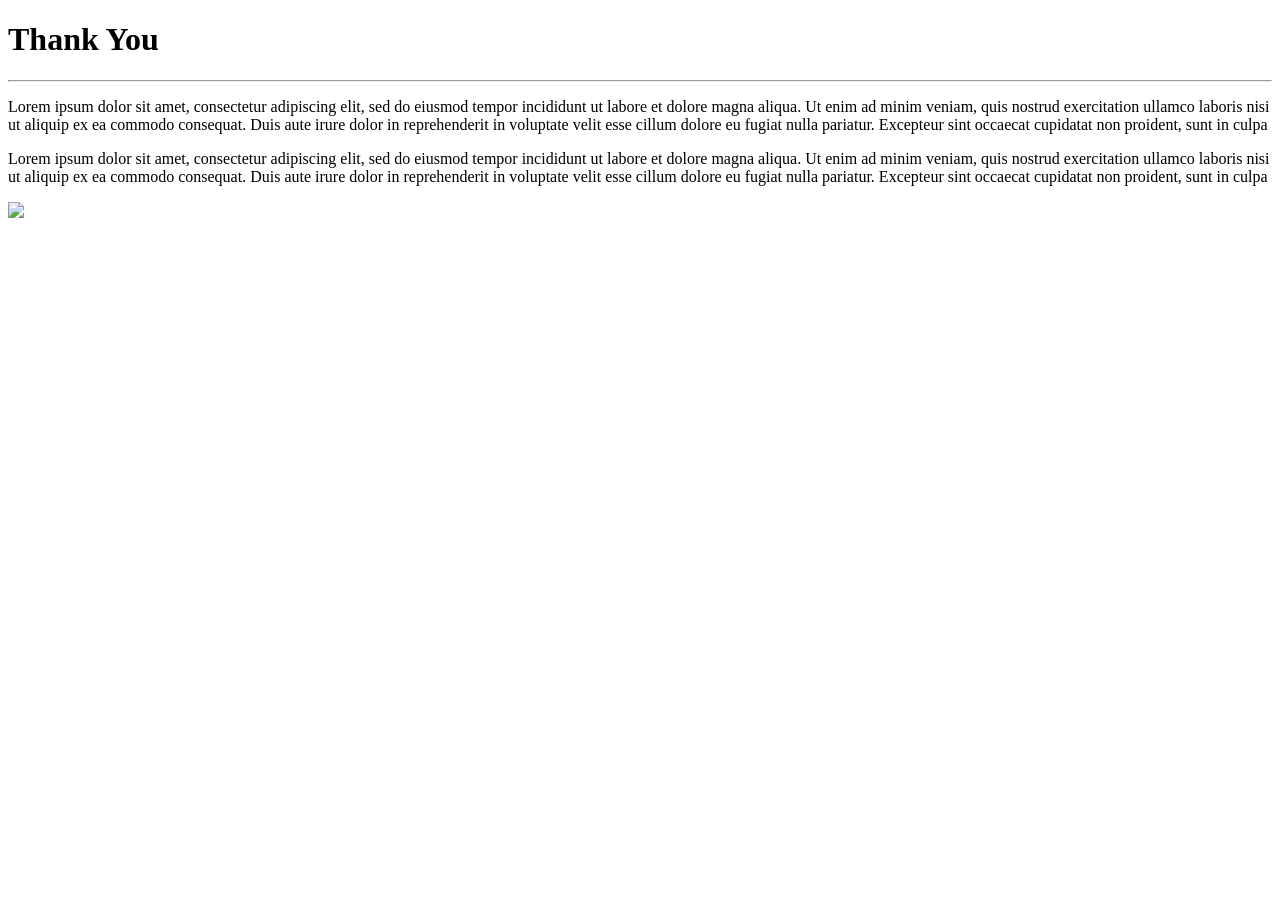
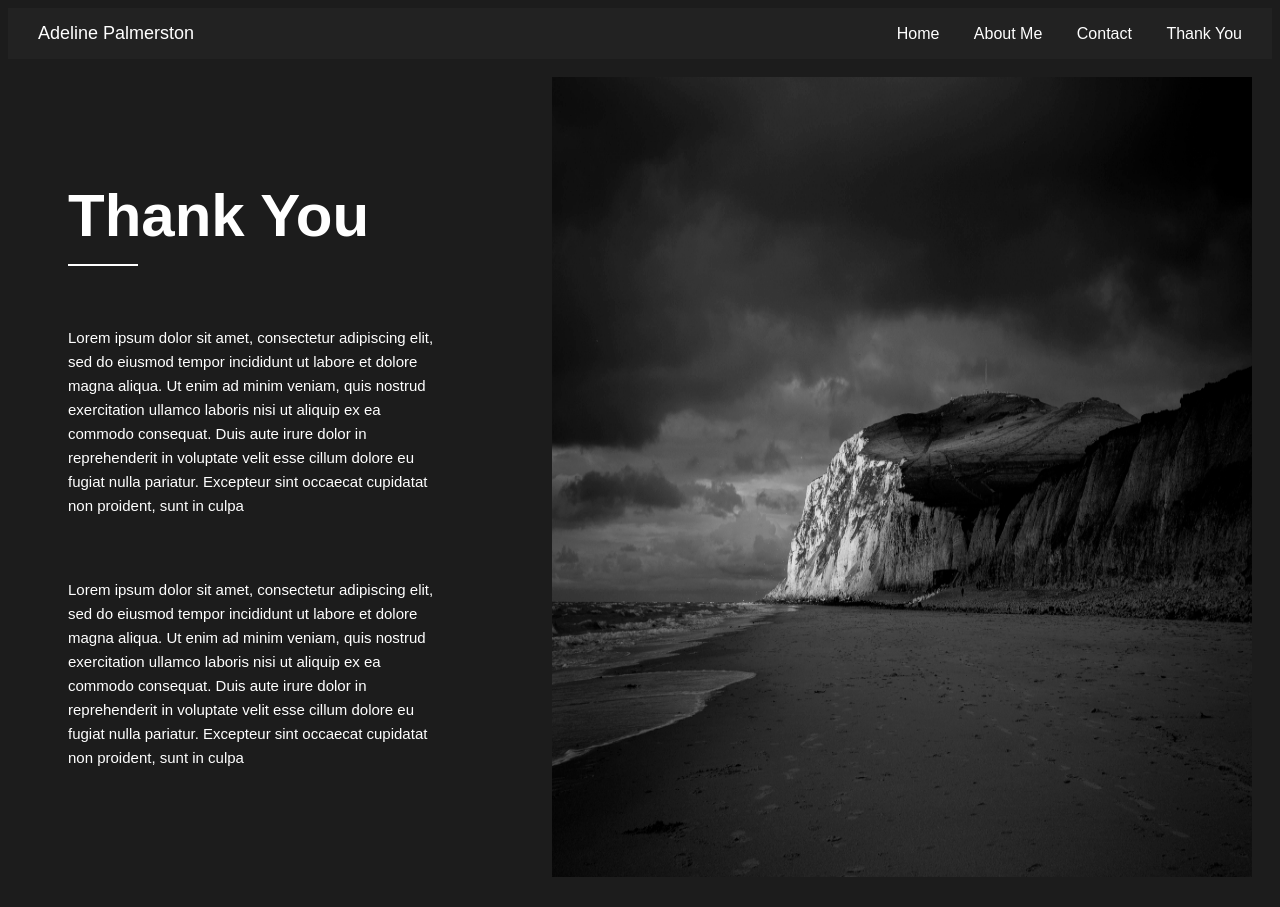
Before and after one commit to leovuext1/Training, a plain HTML site: page page/thankyou.html in a window 1280 px wide. Before the commit the page ends 800 px from the top, so only its background shows below. Drawn offline with Linux system fonts and the light colour scheme.

Commit message:
dev:about me page, header, file css,

```diff
--- /dev/null
+++ b/assets/styles/aboutme.css
@@ -0,0 +1,71 @@
+#container-header {
+  display: flex;
+  justify-content: space-between;
+  align-items: center;
+}
+
+.L01 {
+  align-items: center;
+  color: white;
+  font-size: 18px;
+}
+
+#R01 a {
+  color: white;
+  text-decoration: none;
+  margin-left: 30px;
+  font-size: 16px;
+}
+body {
+  font-family: Arial, sans-serif;
+  background-color: #1c1c1c;
+}
+
+header {
+  background-color: #222;
+  padding: 15px 30px;
+}
+img {
+  width: 600px;
+  height: 400px;
+}
+.line {
+    width: 120px;
+    height: 2px;
+    background-color: #ffffff;
+    margin: 40px;
+    margin-top: -40px;
+}
+#A01 {
+  display: flex;
+  justify-content: auto;
+  height: 75vh;
+  gap: 20px;
+  overflow-x: scroll;
+
+}
+#container1 {
+  display: flex;
+  height: 35vh;
+  gap: 200px;
+  color: #ffffff;
+  padding: 10px;
+}
+h1{
+  font-size: 60px;
+  margin: 40px;
+  white-space: nowrap;
+}
+p{
+  font-size:13px;
+}
+#A06{
+  display:flex;
+  gap: 30px;
+  align-items: center;
+
+}
+h2{
+  font-size: 20px;
+
+}
--- /dev/null
+++ b/assets/styles/contact.css
@@ -0,0 +1,69 @@
+body {
+  font-family: Arial, sans-serif;
+  background-color: #1c1c1c;
+}
+
+header {
+  background-color: #222;
+  padding: 15px 30px;
+}
+
+#container-header {
+  display: flex;
+  justify-content: space-between;
+  align-items: center;
+}
+
+.L01 {
+  align-items: center;
+  color: white;
+  font-size: 18px;
+}
+
+#R01 a {
+  color: white;
+  text-decoration: none;
+  margin-left: 30px;
+  font-size: 16px;
+
+}
+#container {
+    display: flex;
+    flex-direction: auto;
+    justify-content: auto;
+    align-items: center;
+    height: 100vh;
+    gap: 70px;
+    color: #ffffff;
+    padding: 20px;
+
+}
+img {
+    width: 700px;
+    height: 800px;
+}
+
+.line {
+    width: 90px;
+    height: 2px;
+    background-color: #ffffff;
+    margin: 20px 0;
+    margin-top: -40px;
+}
+.texticon {
+  display: flex;
+  align-items: center; /* căn giữa theo chiều dọc */
+  margin-bottom: 15px; /* khoảng cách giữa các dòng */
+  color: white;
+  font-size: 16px;
+}
+h1 {
+  font-size: 60px;
+
+}
+p{
+    font-size: 15px;
+}
+#C03{
+    margin-top: 70px;
+}
--- /dev/null
+++ b/assets/styles/index.css
@@ -0,0 +1,30 @@
+
+body {
+  font-family: Arial, sans-serif;
+  background-color: #1c1c1c;
+}
+
+header {
+  background-color: #222;
+  padding: 15px 30px;
+}
+
+#container-header {
+  display: flex;
+  justify-content: space-between;
+  align-items: center;
+}
+
+#L01 {
+  align-items: center;
+  color: white;
+  font-size: 18px;
+}
+
+#R01 a {
+  color: white;
+  text-decoration: none;
+  margin-left: 30px;
+  font-size: 16px;
+
+}
--- /dev/null
+++ b/assets/styles/thankyou.css
@@ -0,0 +1,73 @@
+
+body {
+  font-family: Arial, sans-serif;
+  background-color: #1c1c1c;
+}
+
+header {
+  background-color: #222;
+  padding: 15px 30px;
+}
+
+#container-header {
+  display: flex;
+  justify-content: space-between;
+  align-items: center;
+}
+
+.L01 {
+  align-items: center;
+  color: white;
+  font-size: 18px;
+}
+
+#R01 a {
+  color: white;
+  text-decoration: none;
+  margin-left: 30px;
+  font-size: 16px;
+  transition: color 0.3s ease;
+}
+#container {
+  display: flex;
+    flex-direction: auto;
+    align-items: center;
+    justify-content: auto;
+    height: 100vh;
+    gap: 70px;
+    color: #ffffff;
+    padding: 20px;
+
+
+}
+img {
+    width: 700px;
+    height: 800px;
+    align-items: center;
+}
+
+.line {
+    width: 70px;
+    height: 2px;
+    background-color: #ffffff;
+    margin-top: -40px;
+}
+#H01  {
+  margin-bottom: 0px;
+  color: white;
+  font-size: 16px;
+  line-height: 1.6;
+}
+h1 {
+  font-size: 60px;
+  white-space: nowrap;
+}
+p{
+  font-size: 15px;
+  color: white;
+  margin-top: 60px;
+  margin-bottom: 60px;
+}
+#H01{
+    padding: 40px;
+}
--- a/page/thankyou.html
+++ b/page/thankyou.html
@@ -3,19 +3,33 @@
 <head>
     <meta charset="UTF-8">
     <meta name="viewport" content="width=device-width, initial-scale=1.0">
-    <link rel="stylesheet" href="../project_2/assets/styles.css">
+    <link rel="stylesheet" href="../assets/styles/thankyou.css">
     <title>Thank You</title>
 </head>
 <body>
+<header>
+    <div id="container-header">
+    <div class="L01">
+      <span class="dot"></span>
+      <span>Adeline Palmerston</span>
+    </div>
+    <div id="R01">
+      <a href="/index.html">Home</a>
+      <a href="/page/aboutme.html">About Me</a>
+      <a href="/page/contact.html">Contact</a>
+      <a href="/page/thankyou.html">Thank You</a>
+    </div>
+    </div>
+  </header>
     <div id="container">
         <div id="H01" class="text">
             <h1>Thank You</h1>
-            <hr>
+            <div class="line"></div>
             <p>Lorem ipsum dolor sit amet, consectetur adipiscing elit, sed do eiusmod tempor incididunt ut labore et dolore magna aliqua. Ut enim ad minim veniam, quis nostrud exercitation ullamco laboris nisi ut aliquip ex ea commodo consequat. Duis aute irure dolor in reprehenderit in voluptate velit esse cillum dolore eu fugiat nulla pariatur. Excepteur sint occaecat cupidatat non proident, sunt in culpa </p>
             <p>Lorem ipsum dolor sit amet, consectetur adipiscing elit, sed do eiusmod tempor incididunt ut labore et dolore magna aliqua. Ut enim ad minim veniam, quis nostrud exercitation ullamco laboris nisi ut aliquip ex ea commodo consequat. Duis aute irure dolor in reprehenderit in voluptate velit esse cillum dolore eu fugiat nulla pariatur. Excepteur sint occaecat cupidatat non proident, sunt in culpa </p>
         </div>
         <div id="H02" class="img">
-            <img src="../project_2/assets/media/images/pexels-photo-939908.jpg" class="logo">
+            <img src="../assets/media/image/THANKYOU.jpg" class="logo">
         </div>
     </div>
 </body>
```
Also changed, not shown: index.html (+15 -2 lines), page/aboutme.html (added, +55 -0 lines), page/contact.html (+17 -3 lines), assets/media/image/Contact.png (added), assets/media/image/THANKYOU.jpg (added), assets/media/image/aboutme.jpg (added), assets/media/image/aboutme1.jpg (added), assets/media/image/aboutme2.jpg (added), 4 other files.
